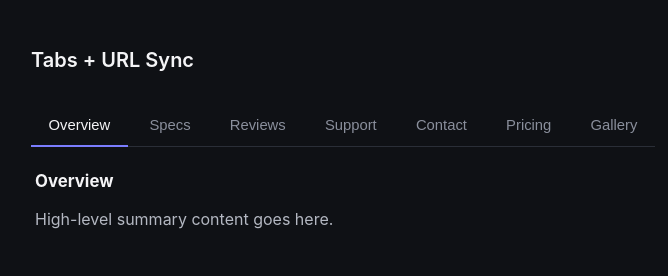
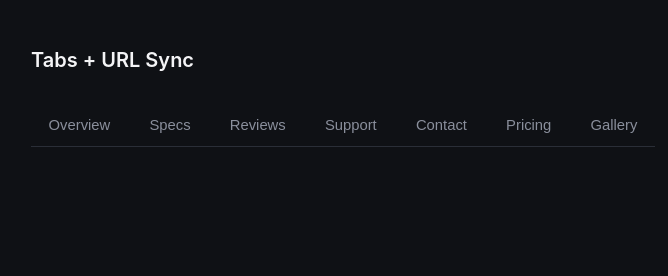
Before and after one commit to dev-alamin/quiz, a website: page tab.html in a window 1280 px wide. Shown: the whole page, without its empty margins (297-965 px from the left). Drawn offline with Linux system fonts and the light colour scheme.

Commit message:
Tab: adding new js file

```diff
--- a/tab/tab.js
+++ b/tab/tab.js
@@ -1,110 +1,45 @@
 "use strict";
 
-// --- Global State ---
-// This is the single source of truth (the "HERO") that drives the entire UI.
-let tabs = [];             // Will hold the array of tab data loaded from the server
-let currentTab = 'overview'; // Tracks which tab ID is currently active
+// Global State to derive the whole app
+let tabs = [];
+let currentTab;
 
-// --- DOM References ---
-// Grabbing elements from the HTML page so JavaScript can manipulate them.
-const tabRoot   = document.querySelector( '.tabs' );
-const tabList   = tabRoot.querySelector( '.tab-list' );
+// DOM Selection
 const tabPanels = document.querySelector( '.tab-panels' );
+const tabList = document.querySelector( '.tab-list' );
 
-// --- State Modifiers ---
-// Simple function to update our global state variable.
-function switchTab(tab) {
-    currentTab = tab;
+// Query API data, inject data to tabs state
+async function fetchTabData(){
+    try{
+        const res = await fetch( '/tab/tabs.json' );
+
+        if( ! res.ok ) {
+            console.log( `HTTP Error ${res.status}` );
+        }else{
+            tabs = await res.json();
+        }
+
+    }catch(err){
+        console.warn( `Error fetching json data from tabs.json ${err}` );
+    }
 }
 
-// --- API / Data Fetching ---
-// Fetches the configuration data asynchronously from a JSON file.
-async function loadTabs() {
-    const res = await fetch( '/tab/tabs.json' );
-    tabs = await res.json();
-}
+// BUILD the tab & panel
+function buildTab( tabs ){
+    tabs.forEach( ( tab, index ) => {
+        const btn = document.createElement( 'button' );
+        btn.classList.add( 'tab' );
+        btn.type = 'button';
+        btn.role = 'tab';
+        btn.textContent =  tab.label;
 
-// --- UI Rendering ---
-// This function looks at the current state (`currentTab`) and updates the HTML to match it.
-function render() {
-    // 1. Toggle the 'active' class on buttons
-    const btns = tabList.querySelectorAll( '.tab' );
-    btns.forEach( (btn) => {
-        // If the button's data-tab matches the current active tab, add 'active', else remove it.
-        btn.classList.toggle( 'active', btn.dataset.tab === currentTab );
-    });
-
-    // 2. Show or hide panels based on the active tab
-    const panels = tabPanels.querySelectorAll( '.tab-panel' );
-    panels.forEach( (panel) => {
-        // If the panel ID matches the active tab string, set hidden to false (show it).
-        panel.hidden = panel.id !== `panel-${currentTab}`;
+        tabList.appendChild(btn);
     });
 }
 
-// --- DOM Construction ---
-// Loops through the loaded tab data and dynamically builds the HTML buttons and panels.
-function buildTabs() {
-    tabs.forEach( (tab) => {
-        // 1. Build the Tab Button
-        const btn = document.createElement( 'button' );
-        btn.type = 'button';
-        btn.className = 'tab';
-        btn.dataset.tab = tab.id; // Stores the tab ID in the HTML (e.g., data-tab="specs")
-        btn.textContent = tab.label;
-        btn.setAttribute( 'role', 'tab' );
 
-        // CRITICAL STEP: Clicking a button *only* changes the URL hash.
-        // It does not change the active tab UI directly.
-        btn.addEventListener( 'click', () => {
-            location.hash = tab.id;   // Changes URL to something like: mysite.com/#specs
-        });
-
-        tabList.appendChild( btn );
-
-        // 2. Build the Tab Content Panel
-        const panel = document.createElement( 'div' );
-        panel.className = 'tab-panel';
-        panel.id = `panel-${tab.id}`;
-        panel.setAttribute( 'role', 'tabpanel' );
-        panel.hidden = true; // Kept hidden by default; render() will unhide the active one.
-
-        const heading = document.createElement( 'h2' );
-        heading.textContent = tab.heading;
-
-        const body = document.createElement( 'p' );
-        body.textContent = tab.content;
-
-        panel.appendChild( heading );
-        panel.appendChild( body );
-        tabPanels.appendChild( panel );
-    });
-}
-
-// --- Router / Synchronization ---
-// Reads the current URL hash, verifies it, updates the state, and refreshes the UI.
-function syncFromHash() {
-    // location.hash gives us "#specs". .slice(1) removes the "#" to give us just "specs".
-    const requested = location.hash.slice(1);
-
-    // Check if the hash matches a tab that actually exists in our data
-    const exists = tabs.some( (tab) => tab.id === requested );
-
-    // If it exists, make it the current tab. Otherwise, fallback to the first tab.
-    currentTab = exists ? requested : tabs[0].id;
-
-    // Push the updated state to the UI
-    render();
-}
-
-// --- Event Listeners ---
-// Listens for when the URL hash changes (either via button click, back/forward browser button, or manual typing).
-window.addEventListener( 'hashchange', syncFromHash );
-
-// --- App Initialization ---
-// The entry point. Runs automatically when the script loads.
-(async function init() {
-    await loadTabs();  // 1. Get the data
-    buildTabs();       // 2. Build the HTML markup
-    syncFromHash();    // 3. Read the URL immediately to handle direct links or refreshes
+(async function init(){
+    await fetchTabData();
+    buildTab(tabs);
+    // console.log(tabs);
 })();
```
Also changed, not shown: tab.html (+2 -2 lines), tab/old.tab.js (added, +100 -0 lines).
